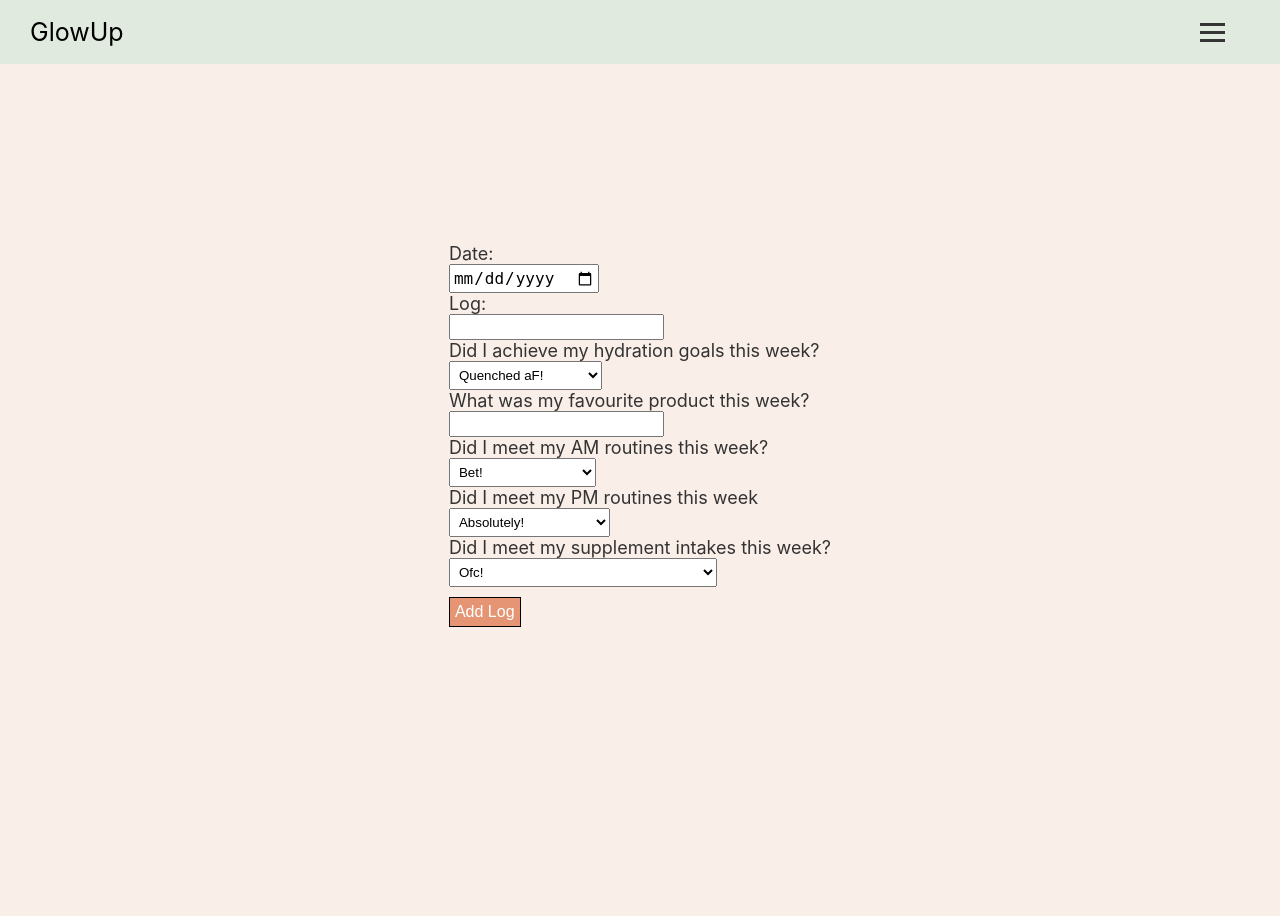
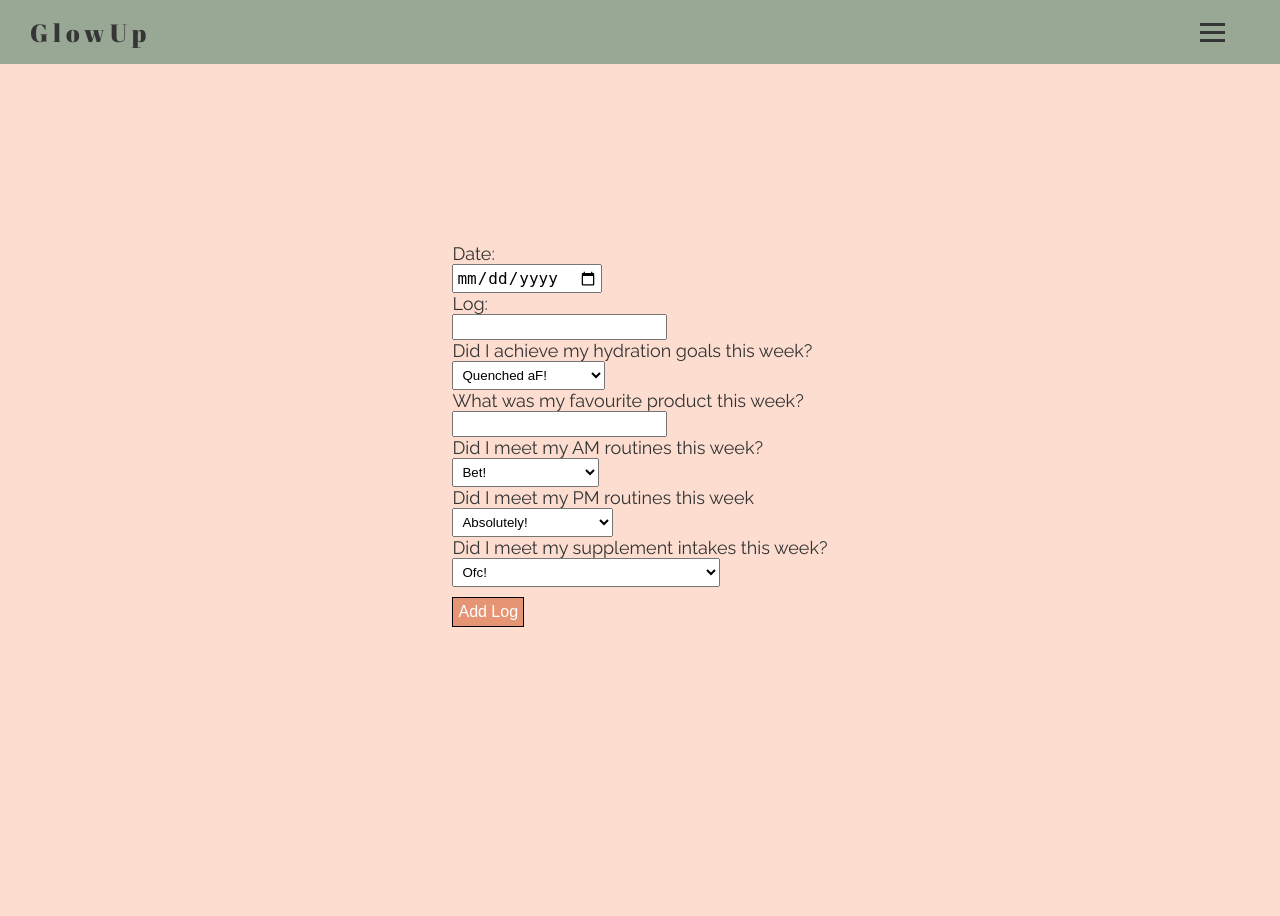
Before and after one commit to nicwithdev/glow-up, a Django app: template main_app/templates/create_form.html in a window 1280 px wide. After the commit the page ends 627 px from the top, so only its background shows below. Run offline with Django 3.2, Linux system fonts and the light colour scheme; the template is opened without the code that fills it, so the values that code supplies are empty.

Commit message:
add styling for home page and nav bar

```diff
--- a/main_app/static/css/base-style.css
+++ b/main_app/static/css/base-style.css
@@ -1,3 +1,5 @@
+@import url("https://fonts.googleapis.com/css2?family=Abril+Fatface&family=Raleway&display=swap");
+
 * {
   margin: 0;
   padding: 0;
@@ -8,9 +10,8 @@
 /* NavBar section */
 
 body {
-  background-color: #faebe4d0;
-  font-family: -apple-system, BlinkMacSystemFont, "Segoe UI", Roboto, Oxygen,
-    Ubuntu, Cantarell, "Open Sans", "Helvetica Neue", sans-serif;
+  background-color: #fcddcf;
+  font-family: "Raleway", sans-serif;
   color: #333333;
 }
 
@@ -20,7 +21,7 @@ nav {
   align-items: center;
   width: 100%;
   height: 8vh;
-  background-color: #e1eadf;
+  background-color: #99a894;
 }
 
 .nav-links {
@@ -36,19 +37,23 @@ nav {
   z-index: 10;
   display: none;
   width: 50%;
-  background-color: #e1eadf;
+  background-color: #99a894;
+}
+
+#logo {
+  font-size: 25px;
+  margin: 0 30px;
+  font-family: "Abril FatFace", sans-serif;
+  letter-spacing: 5px;
+  font-weight: 200;
+  color: rgb(53, 53, 53);
 }
 
 nav a {
   text-decoration: none;
   color: black;
-  font-family: -apple-system, BlinkMacSystemFont, "Segoe UI", Roboto, Oxygen,
-    Ubuntu, Cantarell, "Open Sans", "Helvetica Neue", sans-serif;
-}
-
-nav .logo {
-  font-size: 25px;
-  margin: 0 30px;
+  font-family: "Raleway", sans-serif;
+  font-weight: 700;
 }
 
 .burger > div {
@@ -82,7 +87,7 @@ nav .logo {
 .nav-active {
   transform: translateX(0%);
   display: inherit;
-  background-color: #e1eadf;
+  background-color: #99a894;
 }
 
 /* HOME PAGE */
@@ -99,6 +104,13 @@ nav .logo {
   margin: 100px 1px;
   text-align: center;
   font-size: 24px;
+}
+
+.action h3 {
+  font-family: "Abril Fatface", sans-serif;
+  letter-spacing: 3px;
+  font-weight: 200;
+  color: #f17e50;
 }
 
 .hair-and-skin {
@@ -396,7 +408,7 @@ nav .logo {
   border: 1px solid black;
   outline: none;
   border-radius: 3px;
-  background-color: #e1eadf;
+  background-color: #99a894;
   margin-top: 5px;
   font-size: 16px;
 }
@@ -474,7 +486,7 @@ nav .logo {
 }
 
 .supp-delete {
-  background-color: #e1eadf;
+  background-color: #99a894;
   padding: 5px;
   outline: none;
   border: 1px solid black;
@@ -510,6 +522,9 @@ nav .logo {
     margin: 200px 0px;
     font-size: 30px;
   }
+  .action h3 {
+    font-size: 40px;
+  }
   .detail-contain {
     display: flex;
     justify-content: center;
--- a/main_app/templates/base.html
+++ b/main_app/templates/base.html
@@ -13,7 +13,7 @@
 <body>
   <nav>
     <div class="logo">
-        <a href="/" class="gu">GlowUp</a>
+        <a href="/" id="logo">GlowUp</a>
     </div>
           <div class ="nav-links">
             <a href="/supplements/">Supplements</a>
```
